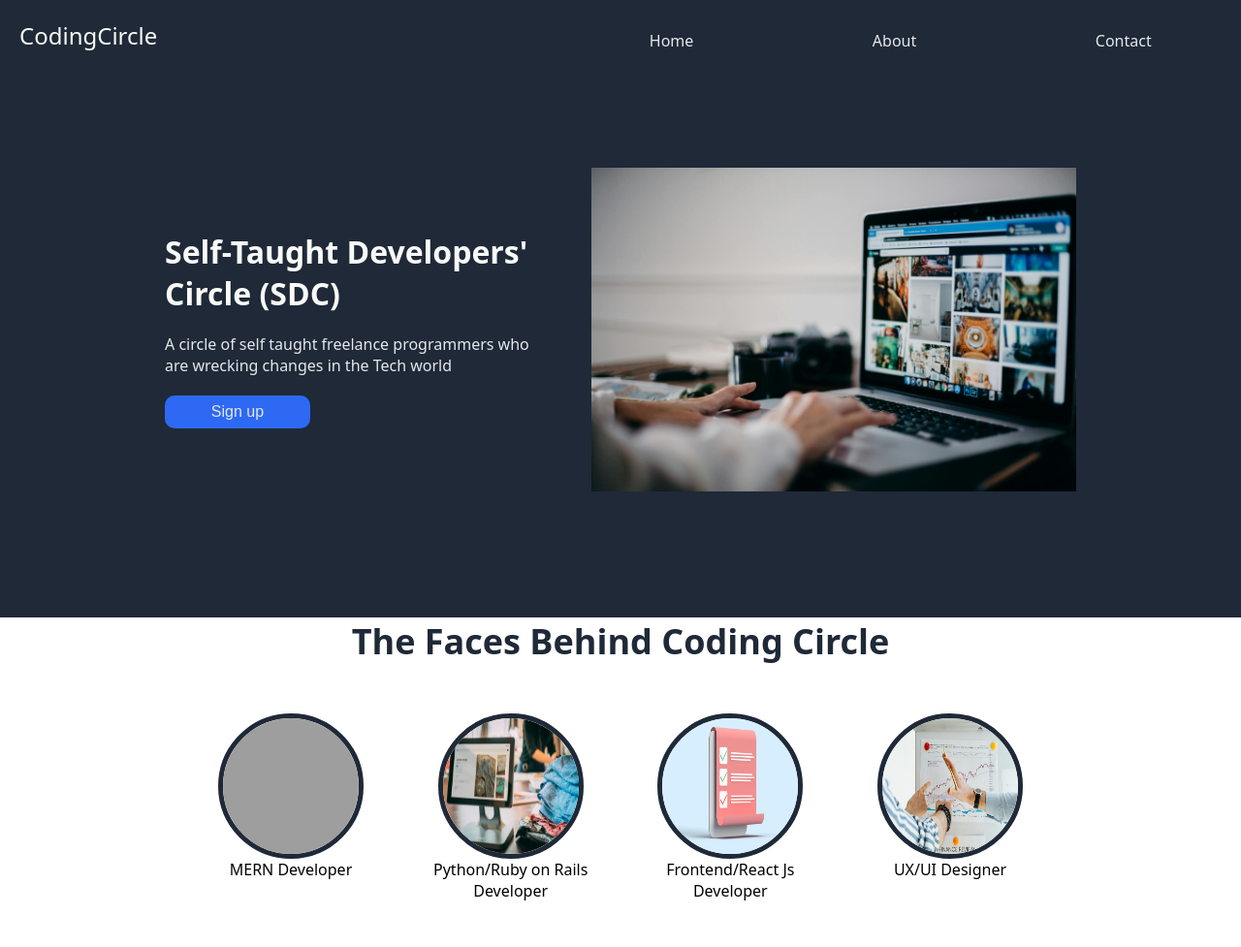
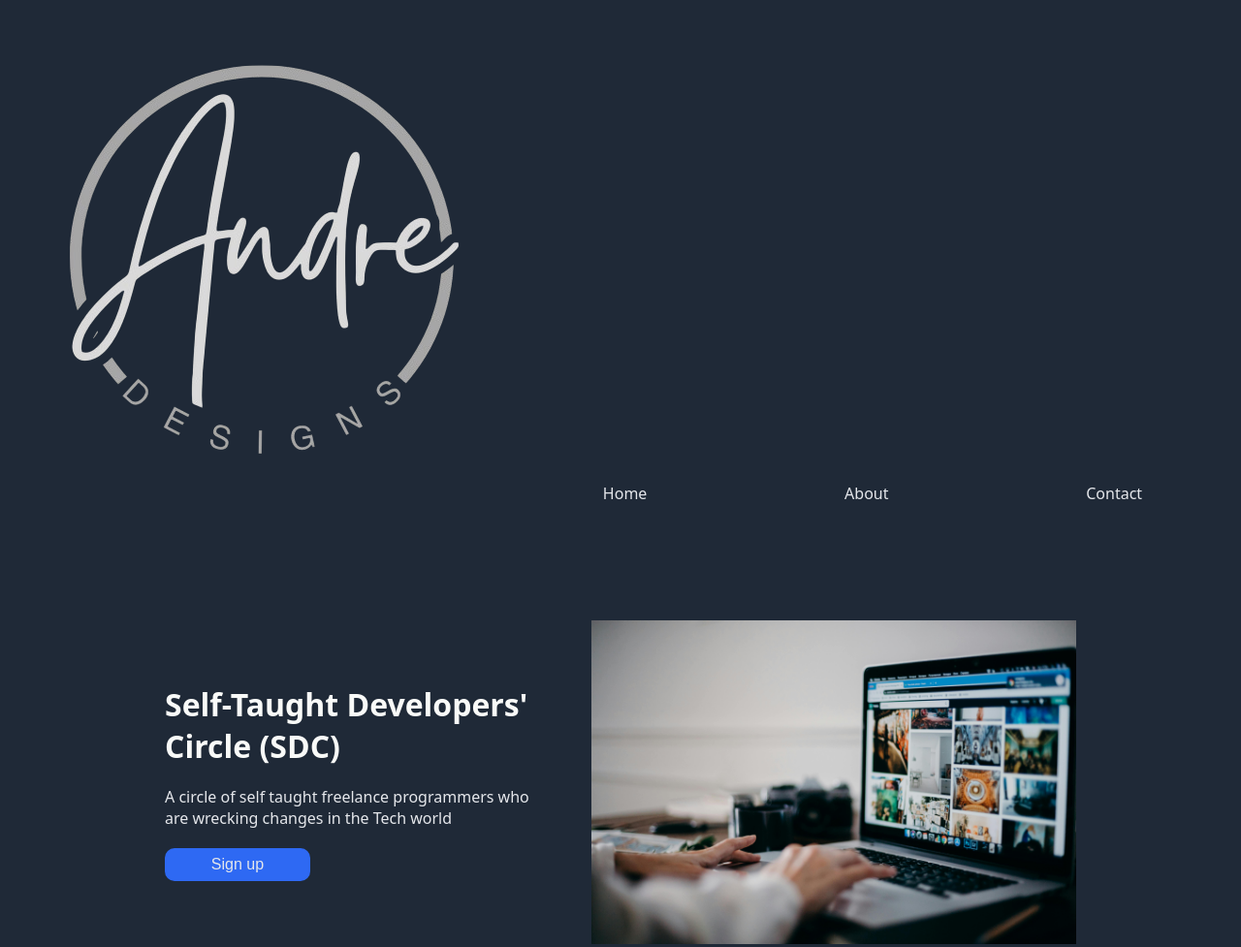
Before and after one commit to AndreUdotai/landing-page, a plain HTML site: page index.html in a window 1280 px wide. Shown: the top 977 px of the page at 97% size. Drawn offline with Linux system fonts and the light colour scheme; grey boxes are pictures that could not be loaded; a script that the page names is missing.

Commit message:
Replace the logo
Added a new logo to the images directory and updated the index.html file to use the new logo.

```diff
--- a/index.html
+++ b/index.html
@@ -14,7 +14,8 @@
 
 <body>
     <div class="dark-bg-color" id="headerTabs">
-        <div class="logo white-text-color" id="logo">CodingCircle</div>
+        <!-- <div class="logo white-text-color" id="logo">CodingCircle</div> -->
+        <img src="images/andre-designs-logo.png" alt="Andre Designs Logo">
         <ul id="tabs">
             <li><a class="ash-text-color" href="#">Home</a></li>
             <li><a class="ash-text-color" href="#">About</a></li>
```
Also changed, not shown: images/andre-designs-logo.png (added).
